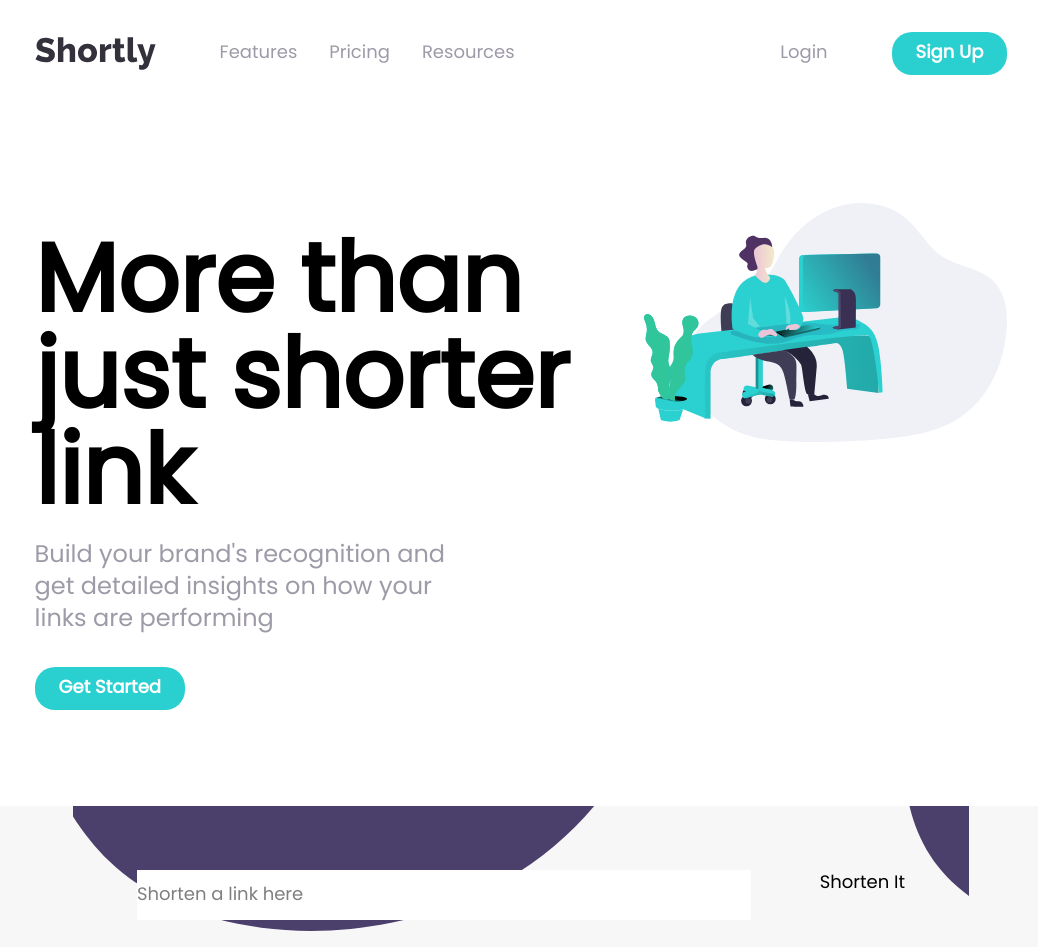
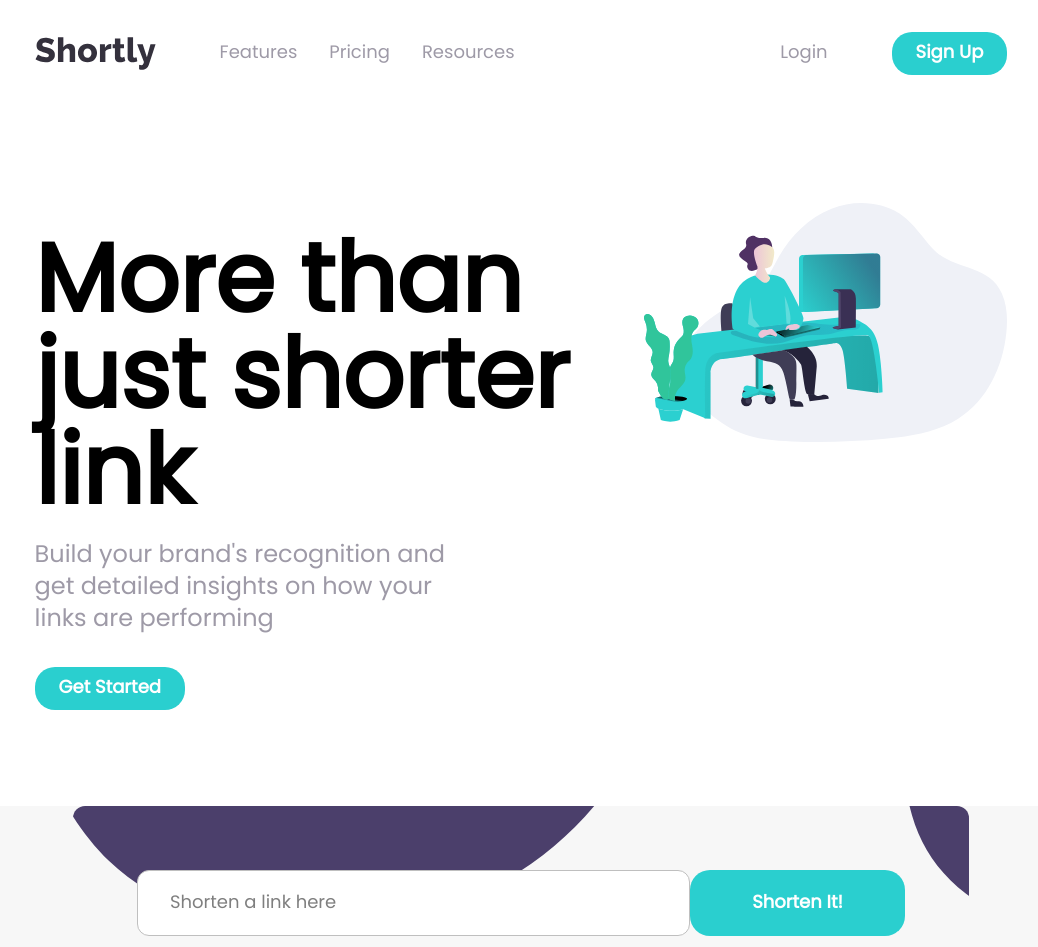
Before and after one commit to azanra/url-shortening, a React (Vite) app: page / in a window 1280 px wide. Shown: the top 947 px of the page, without its empty margins (119-1157 px from the left). Built offline with nearby package versions, Linux system fonts and the light colour scheme.

Commit message:
Style the input and button in url input

```diff
--- a/src/components/url.jsx
+++ b/src/components/url.jsx
@@ -53,14 +53,14 @@ function Url({ initalUrl }) {
   return (
     <div className="center">
       <div className="w-[70%]">
-        <div className="urlContainer urlInput flex justify-between p-16">
+        <div className="urlContainer urlInput flex justify-between p-16 rounded-xl">
           <div className="urlInputContainer  w-[80%]">
             <input
               type="text"
               placeholder="Shorten a link here"
               value={link}
               onChange={(e) => setLink(e.target.value)}
-              className="bg-white h-[50px] w-full"
+              className="bg-white h-[50px] w-full rounded-xl p-8 border-1 border-(--Gray)"
             />
             <p className="errorMessage">
               {isEmpty && (
@@ -69,7 +69,9 @@ function Url({ initalUrl }) {
             </p>
           </div>
           <div className="urlBtnContainer">
-            <button onClick={handleUrl}>Shorten It</button>
+            <button onClick={handleUrl} className="button h-[66px] w-[215px]">
+              Shorten It!
+            </button>
           </div>
         </div>
         <div className="urlItemContainer">
```
